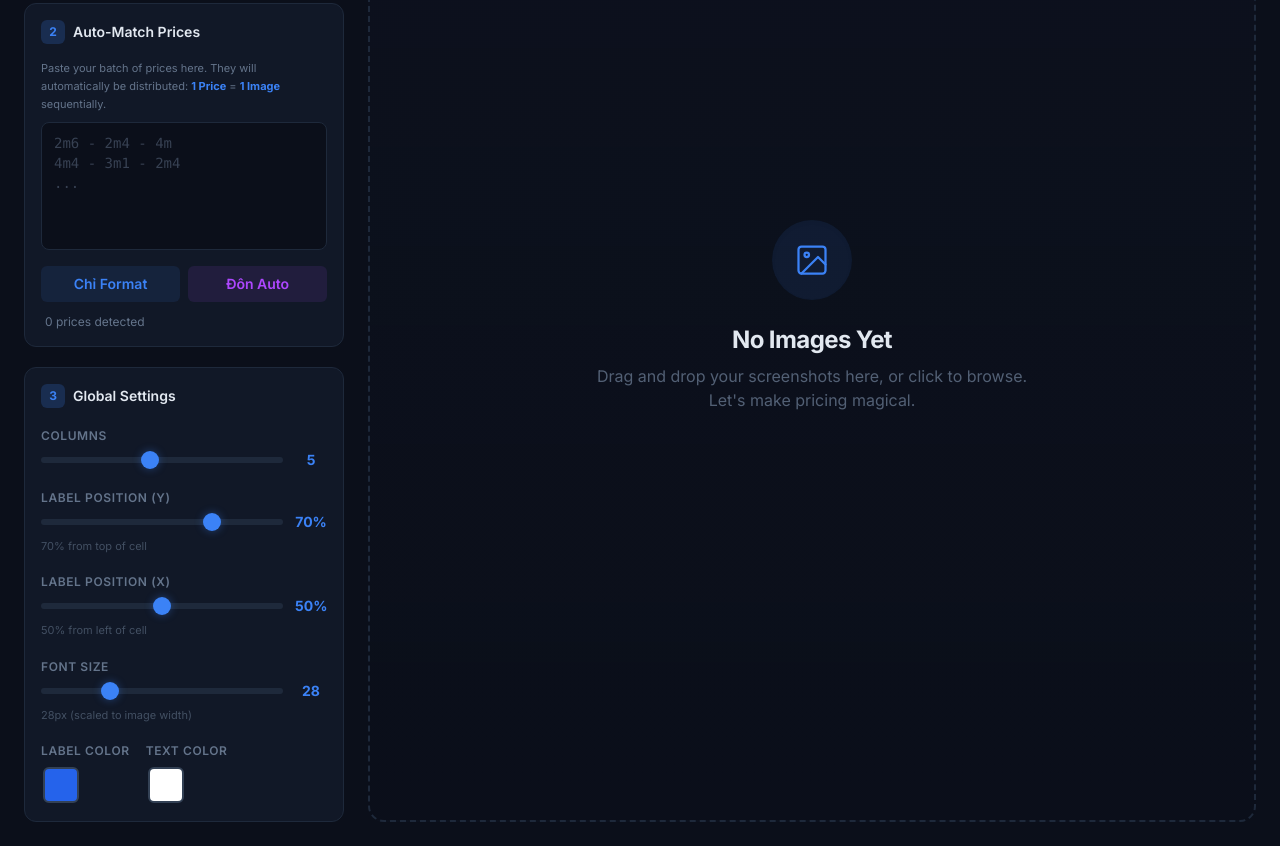
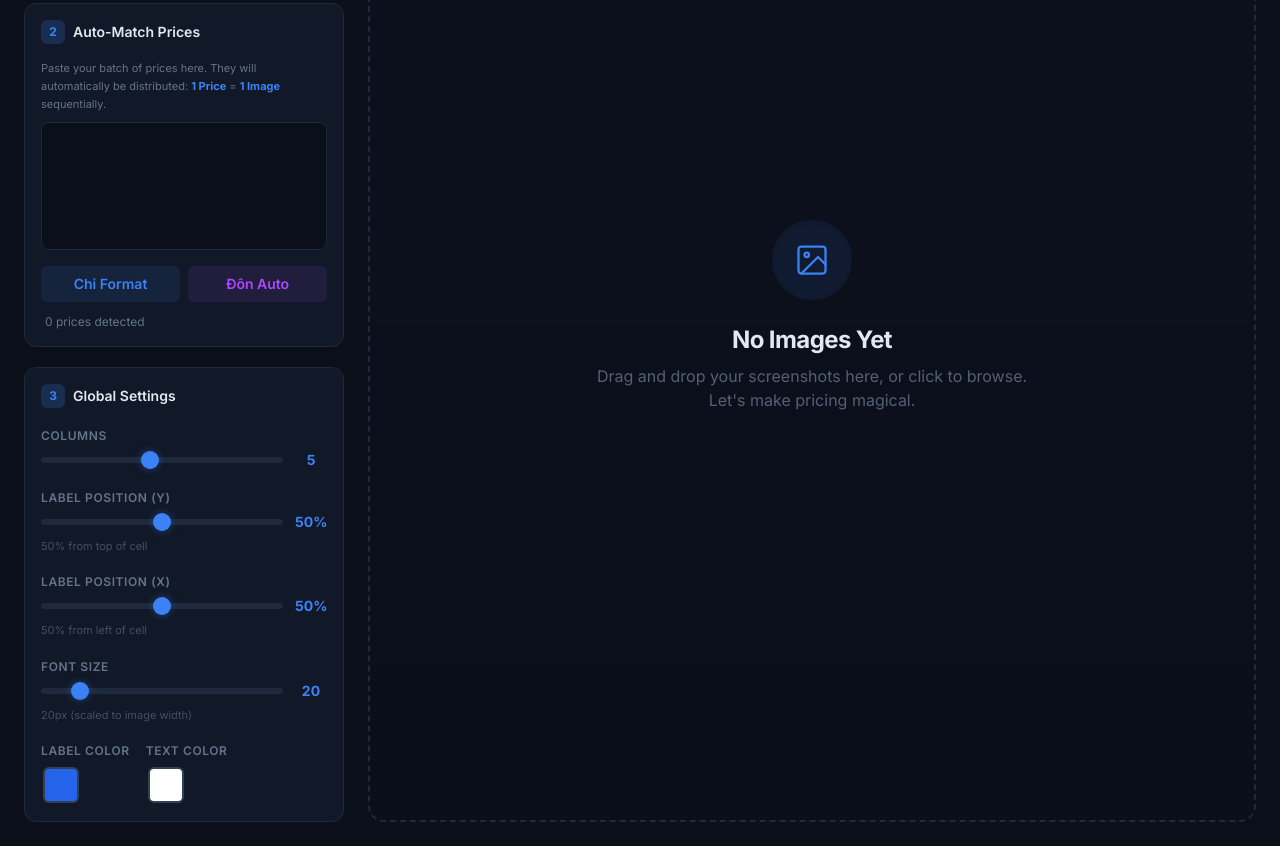
Before and after one commit to phatccc/edit-price, a Next.js app: page / in a window 1280 px wide. Shown: the part 280-1126 px from the top of the page. Built offline with nearby package versions, Linux system fonts and the light colour scheme.

Commit message:
update code x4

```diff
--- a/app/globals.css
+++ b/app/globals.css
@@ -34,10 +34,11 @@
   scrollbar-color: #1e293b #0b0f1a;
 }
 
-body {
+html, body {
   background: var(--background);
   color: var(--foreground);
   font-family: var(--font-inter), system-ui, sans-serif;
+  overscroll-behavior-y: none;
 }
 
 /* Custom scrollbar for webkit */
--- a/app/layout.js
+++ b/app/layout.js
@@ -12,6 +12,13 @@ export const metadata = {
     "Add price labels to grid images. Upload an image, paste prices, and download the labeled result. All processing happens in the browser.",
 };
 
+export const viewport = {
+  width: "device-width",
+  initialScale: 1,
+  maximumScale: 1,
+  userScalable: false,
+};
+
 export default function RootLayout({ children }) {
   return (
     <html lang="en" className={`${inter.variable} h-full antialiased`}>
--- a/app/page.js
+++ b/app/page.js
@@ -13,10 +13,10 @@ export default function Home() {
   const [bulkPrices, setBulkPrices] = useState("");
   const [columns, setColumns] = useState(5);
   const [horizontalPosition, setHorizontalPosition] = useState(50);
-  const [verticalPosition, setVerticalPosition] = useState(70);
+  const [verticalPosition, setVerticalPosition] = useState(50);
   const [labelColor, setLabelColor] = useState("#2563eb");
   const [textColor, setTextColor] = useState("#ffffff");
-  const [fontSize, setFontSize] = useState(28);
+  const [fontSize, setFontSize] = useState(20);
   const [isDragging, setIsDragging] = useState(false);
 
   const fileInputRef = useRef(null);
@@ -338,7 +338,7 @@ export default function Home() {
                     };
                   }));
                 }}
-                placeholder="2m6 - 2m4 - 4m&#10;4m4 - 3m1 - 2m4&#10;..."
+                placeholder=""
                 className="w-full h-24 md:h-32 bg-background border border-border rounded-lg px-3 py-2.5 text-sm font-mono text-foreground placeholder:text-muted/50 focus:outline-none focus:ring-2 focus:ring-accent/40 focus:border-accent resize-none"
               />
 
```
